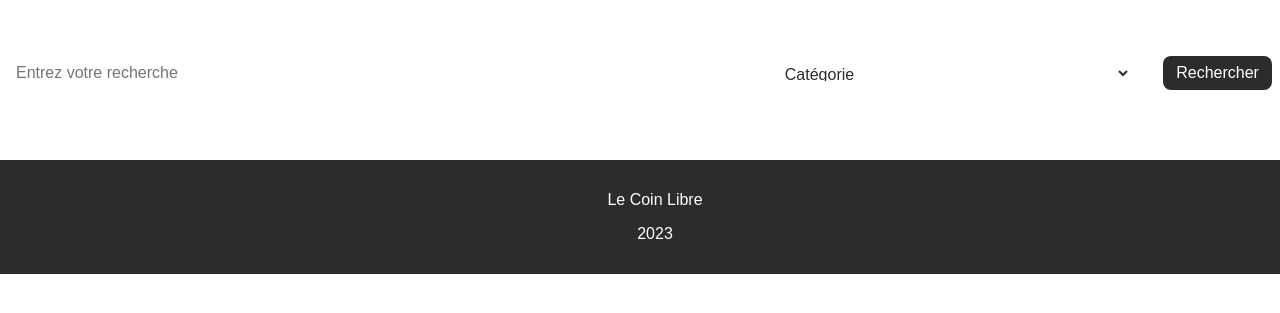
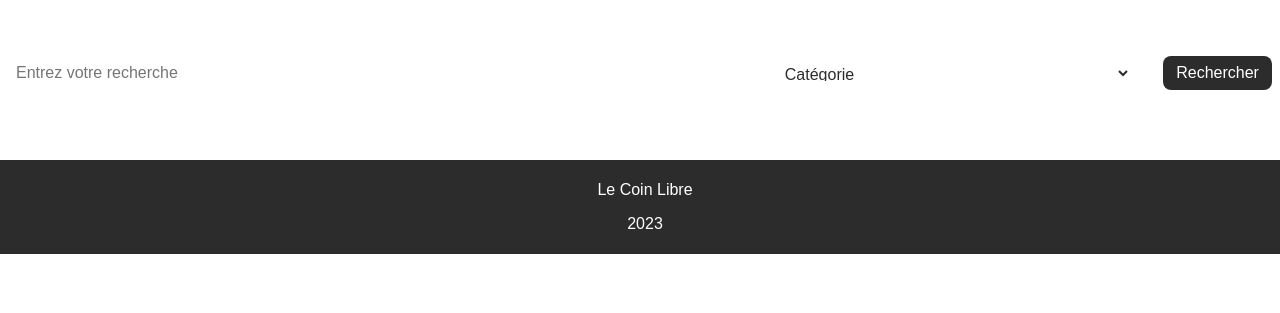
Before and after one commit to dreyze34/le_coin_libre, a Django app: page / in a window 1280 px wide. Shown: the part 168-481 px from the top of the page. Run offline with Django 4.2, Linux system fonts and the light colour scheme; data that the repository does not hold is empty.

Commit message:
legeres modifs

```diff
--- a/le_coin_libre/store/static/styles.css
+++ b/le_coin_libre/store/static/styles.css
@@ -31,7 +31,7 @@ footer{
     bottom: 0;
     width: 100%;
     flex: 1;
-    padding: 15px;
+    padding: 5px;
     margin-bottom: 0;
 }
 
```
